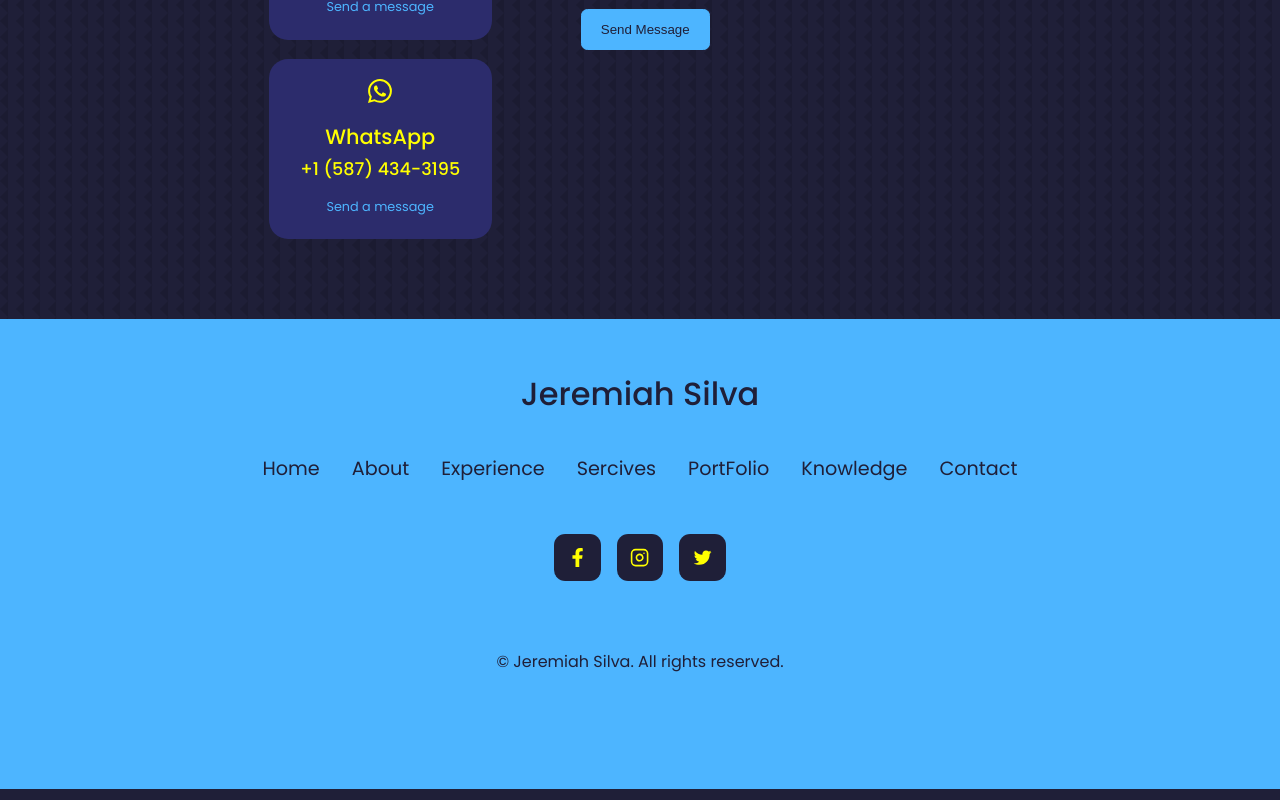
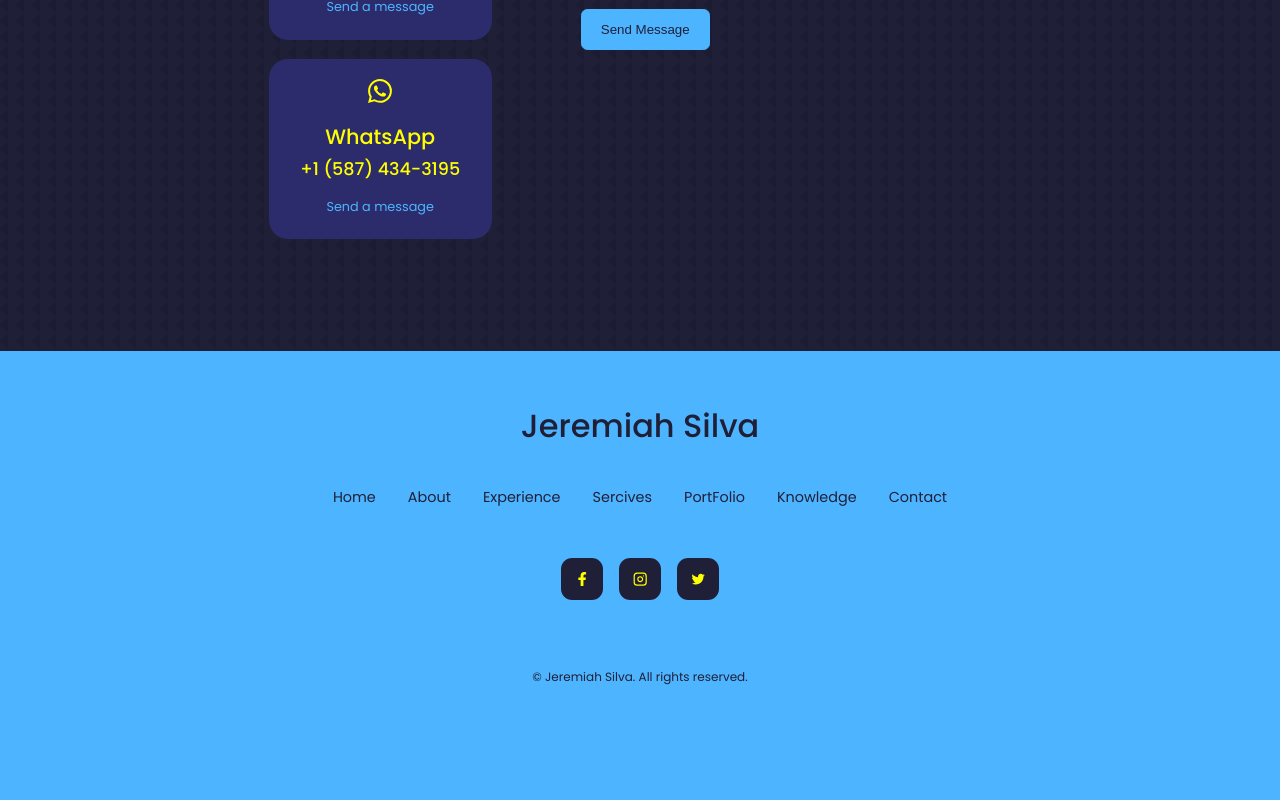
Before and after one commit to Jeremiah-Silva/jeremiah--portfolio, a React (Create React App) app: page / in a window 1280 px wide. Shown: the part 5267-6067 px from the top of the page. Built offline with nearby package versions, Linux system fonts and the light colour scheme.

Commit message:
Edited File

```diff
--- a/src/components/footer/footer.css
+++ b/src/components/footer/footer.css
@@ -2,8 +2,8 @@ footer {
     background: var(--color-primary);
     padding: 3rem 0;
     text-align: center;
-    font-size: 1.2rem;
-    margin-top: 5rem;
+    font-size: 0.9rem;
+    margin-top: 7rem;
 }
 
 footer a {
```
